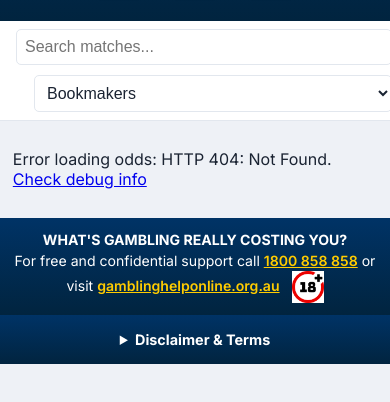
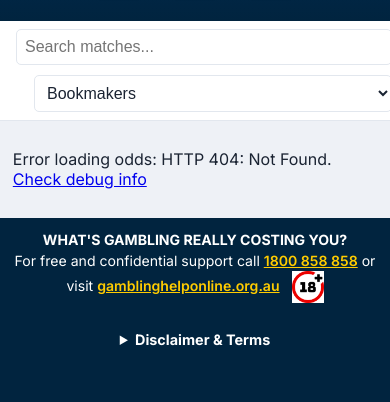
Before and after one commit to taxayp1/sportsodds, a website: page public/index.html in a window 390 px wide. Shown: the part 184-586 px from the top of the page. Drawn offline with nearby package versions, Linux system fonts and the light colour scheme; no server answers.

Commit message:
fixing dark/light mode toggle

```diff
--- a/public/index.html
+++ b/public/index.html
@@ -15,7 +15,7 @@
 <link href="https://fonts.googleapis.com/css2?family=Cinzel:wght@700&amp;display=swap" rel="stylesheet"/>
 <link href="https://fonts.googleapis.com/css2?family=Montserrat:wght@800;900&family=Kanit:ital,wght@0,700;0,800;1,700;1,800&display=swap" rel="stylesheet"/>
 <link href="https://fonts.googleapis.com/css2?family=Inter:wght@400;500;600;700&display=swap" rel="stylesheet"/>
-<link href="style.css?v=design-4" rel="stylesheet"/>
+<link href="style.css?v=design-5" rel="stylesheet"/>
 <script>
   // Apply saved theme before paint to avoid a flash of the wrong theme.
   (function () {
@@ -133,6 +133,6 @@
     <p>Contact: <a href="mailto:taxayp1@gmail.com">taxayp1@gmail.com</a></p>
   </details>
 </section>
-<script src="script.js?v=design-4"></script>
+<script src="script.js?v=design-5"></script>
 </body>
 </html>
--- a/public/style.css
+++ b/public/style.css
@@ -59,6 +59,11 @@
   --shadow-md:   0 4px 14px rgba(0,0,0,.45);
 }
 
+html {
+  margin: 0;
+  padding: 0;
+  background: var(--navy-900);   /* matches header/footer so no white strap shows at scroll ends */
+}
 body {
   margin: 0;
   font-family: 'Inter', 'Segoe UI', system-ui, sans-serif;
@@ -67,6 +72,7 @@ body {
   scroll-behavior: smooth;
   transition: background .25s ease, color .25s ease;
 }
+.mobile-scroll-wrapper { background: var(--bg); }
 
 /* ——————————————— */
 /*  Header & Logo Style */
@@ -428,7 +434,7 @@ td canvas.sparkline {
 
 /* T&C Section Style */
 .terms-section {
-  background: linear-gradient(180deg, var(--navy) 0%, var(--navy-900) 100%);
+  background: var(--navy-900);
   color: white;
   text-align: center;
   padding: 25px 20px;
@@ -642,7 +648,7 @@ td canvas.sparkline {
 
   .terms-section {
     font-size: 0.9rem;
-    background: linear-gradient(180deg, var(--navy) 0%, var(--navy-900) 100%);
+    background: var(--navy-900);
     padding-top: 1.5rem;
     padding-bottom: 1.5rem;
     border-radius: 0;
@@ -763,6 +769,15 @@ th, td { overflow: hidden; text-overflow: ellipsis; }
   header {
     padding: 10px 12px 12px;
     text-align: center;
+    border-radius: 0;
+    width: 100%;
+    box-sizing: border-box;
+  }
+  .rg-banner, .terms-section {
+    border-radius: 0 !important;
+    width: 100% !important;
+    box-sizing: border-box;
+    margin: 0 !important;
   }
 
   /* slightly smaller brand on mobile */
@@ -822,7 +837,7 @@ th, td { overflow: hidden; text-overflow: ellipsis; }
 .ex-matched strong { color: var(--ink); }
 /* Always-visible responsible gambling banner */
 .rg-banner{
-  background: linear-gradient(180deg, var(--navy) 0%, var(--navy-900) 100%);
+  background: var(--navy-900);
   color:#fff;
   text-align:center;
   padding:14px 12px;
```
